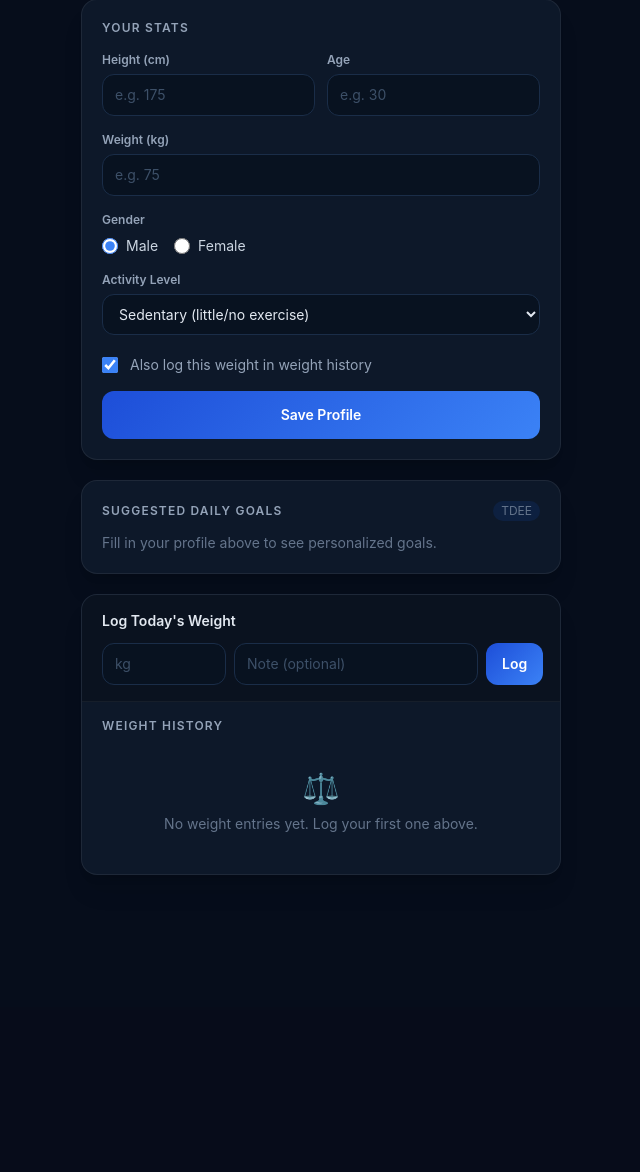
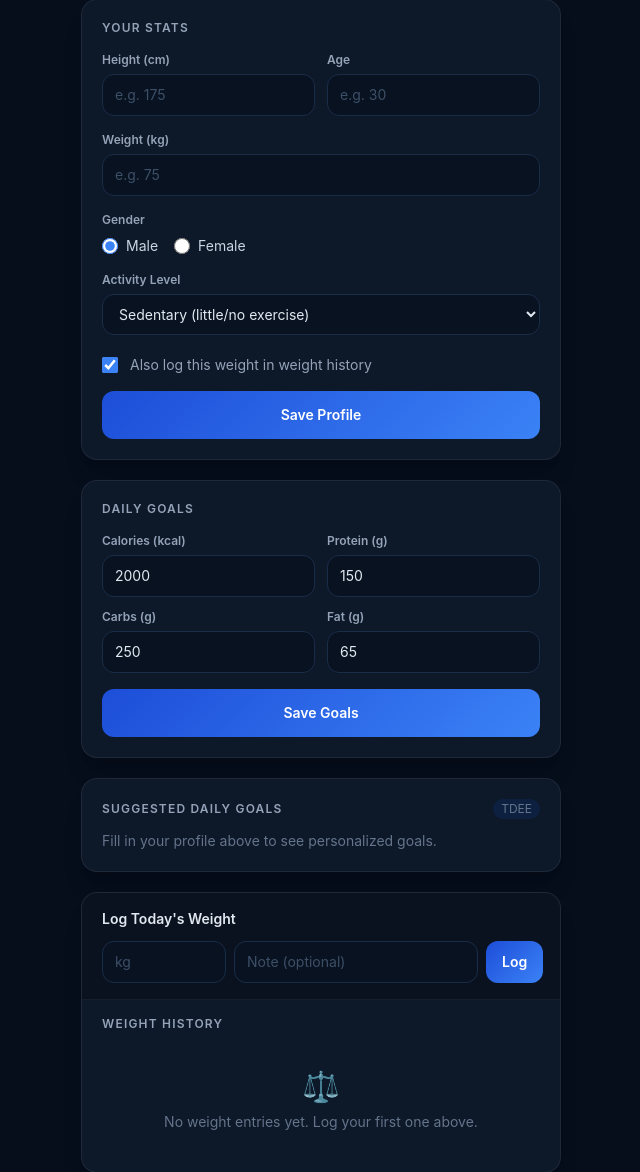
Before and after one commit to NingYuneo/diet_recorder, a FastAPI app: page /profile in a window 1280 px wide. Shown: the part 208-1380 px from the top of the page, without its empty margins (319-959 px from the left). Before the commit the page ends 1083 px from the top, so only its background shows below. Run offline with FastAPI, Linux system fonts and the light colour scheme; data comes from the database, SQL or seed files in the repository; data that the repository does not hold is empty; some libraries are stand-ins or nearby versions.

Commit message:
Add manual daily goals editor to profile page
Users can now directly edit calories, protein, carbs, and fat targets.
Inputs are pre-filled with current goals on page load via /api/today,
and saved via POST /api/goals on button click.

Co-Authored-By: Claude Sonnet 4.6 <noreply@anthropic.com>

```diff
--- a/static/app.js
+++ b/static/app.js
@@ -558,6 +558,62 @@ function escHtml(str) {
 
   var suggestedGoals = null;  // stored after profile fetch
 
+  // ── Manual goals inputs ────────────────────────────────────
+  var saveGoalsBtn    = document.getElementById('save-goals-btn');
+  var goalCalInput    = document.getElementById('goal-calories');
+  var goalProtInput   = document.getElementById('goal-protein');
+  var goalCarbsInput  = document.getElementById('goal-carbs');
+  var goalFatInput    = document.getElementById('goal-fat');
+
+  async function loadCurrentGoals() {
+    try {
+      var res  = await fetch('/api/today');
+      var data = await res.json();
+      var g    = data.goals || {};
+      if (goalCalInput   && g.calories != null) goalCalInput.value   = g.calories;
+      if (goalProtInput  && g.protein  != null) goalProtInput.value  = g.protein;
+      if (goalCarbsInput && g.carbs    != null) goalCarbsInput.value = g.carbs;
+      if (goalFatInput   && g.fat      != null) goalFatInput.value   = g.fat;
+    } catch (e) {}
+  }
+
+  if (saveGoalsBtn) {
+    saveGoalsBtn.addEventListener('click', async function () {
+      var calories = parseFloat(goalCalInput.value);
+      var protein  = parseFloat(goalProtInput.value);
+      var carbs    = parseFloat(goalCarbsInput.value);
+      var fat      = parseFloat(goalFatInput.value);
+
+      if ([calories, protein, carbs, fat].some(isNaN)) {
+        showToast('Please fill in all four goal fields.', true);
+        return;
+      }
+
+      saveGoalsBtn.disabled    = true;
+      saveGoalsBtn.textContent = 'Saving…';
+
+      try {
+        var res = await fetch('/api/goals', {
+          method:  'POST',
+          headers: { 'Content-Type': 'application/json' },
+          body:    JSON.stringify({ calories, protein, carbs, fat }),
+        });
+        if (res.ok) {
+          showToast('✅ Goals saved!');
+        } else {
+          showToast('❌ Could not save goals.', true);
+        }
+      } catch (e) {
+        showToast('❌ Network error.', true);
+      } finally {
+        saveGoalsBtn.disabled    = false;
+        saveGoalsBtn.textContent = 'Save Goals';
+      }
+    });
+  }
+
+  loadCurrentGoals();
+
   // ── Load suggested goals on page open ──────────────────────
   async function loadSuggestedGoals() {
     try {
--- a/templates/profile.html
+++ b/templates/profile.html
@@ -119,6 +119,52 @@
   </form>
 </div>
 
+<!-- Manual Daily Goals card -->
+<div class="card rounded-2xl shadow-xl p-5 mb-5">
+  <h2 class="text-xs font-semibold text-slate-400 uppercase tracking-widest mb-4">Daily Goals</h2>
+
+  <div class="grid grid-cols-2 gap-3 mb-4">
+    <div>
+      <label class="block text-xs font-semibold text-slate-400 mb-1.5" for="goal-calories">
+        Calories (kcal)
+      </label>
+      <input id="goal-calories" type="number" min="500" max="10000" step="10"
+             placeholder="e.g. 2900"
+             class="input-dark w-full rounded-xl px-3 py-2.5 text-sm" />
+    </div>
+    <div>
+      <label class="block text-xs font-semibold text-slate-400 mb-1.5" for="goal-protein">
+        Protein (g)
+      </label>
+      <input id="goal-protein" type="number" min="0" max="600" step="1"
+             placeholder="e.g. 190"
+             class="input-dark w-full rounded-xl px-3 py-2.5 text-sm" />
+    </div>
+    <div>
+      <label class="block text-xs font-semibold text-slate-400 mb-1.5" for="goal-carbs">
+        Carbs (g)
+      </label>
+      <input id="goal-carbs" type="number" min="0" max="1500" step="1"
+             placeholder="e.g. 330"
+             class="input-dark w-full rounded-xl px-3 py-2.5 text-sm" />
+    </div>
+    <div>
+      <label class="block text-xs font-semibold text-slate-400 mb-1.5" for="goal-fat">
+        Fat (g)
+      </label>
+      <input id="goal-fat" type="number" min="0" max="500" step="1"
+             placeholder="e.g. 85"
+             class="input-dark w-full rounded-xl px-3 py-2.5 text-sm" />
+    </div>
+  </div>
+
+  <button id="save-goals-btn"
+          class="w-full text-white font-semibold rounded-xl py-3.5 text-sm transition-all"
+          style="background: linear-gradient(135deg, #1d4ed8, #3b82f6);">
+    Save Goals
+  </button>
+</div>
+
 <!-- Suggested Goals card -->
 <div class="card rounded-2xl shadow-xl p-5 mb-5" id="suggested-goals-card">
   <div class="flex items-center justify-between mb-3">
```
